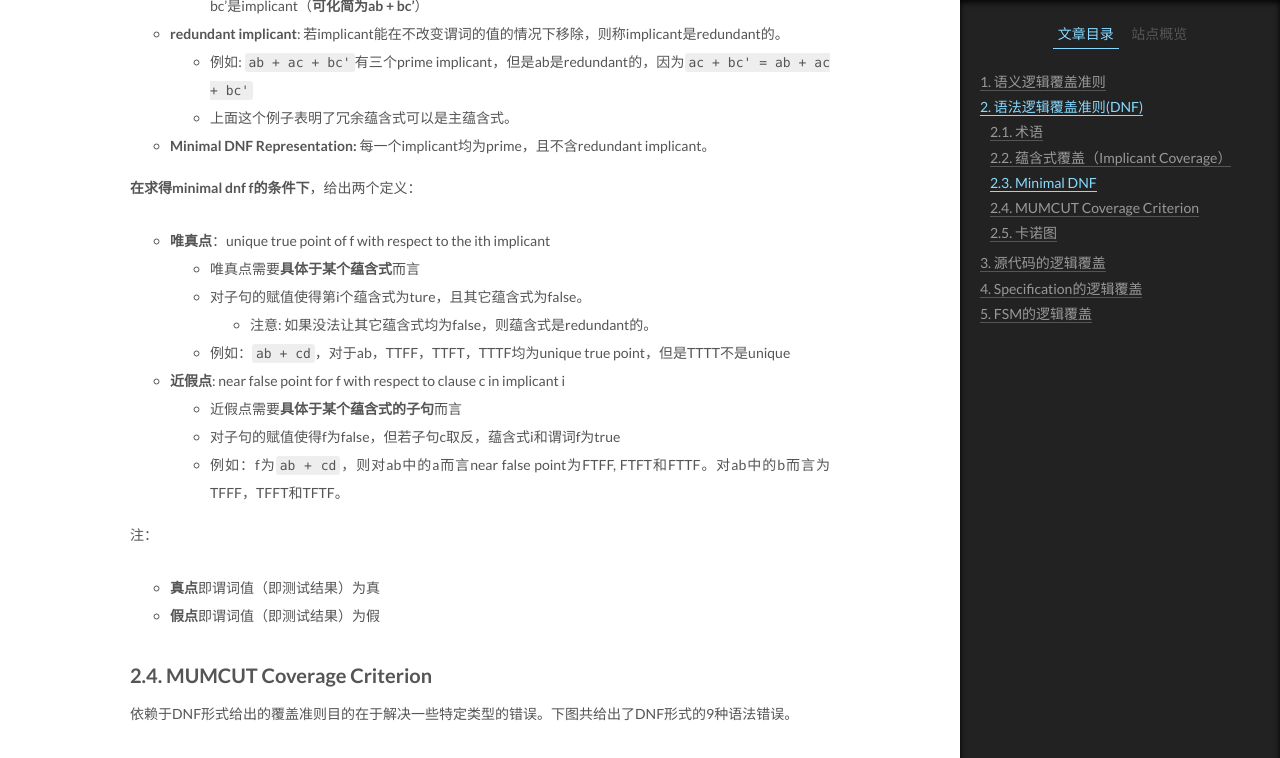
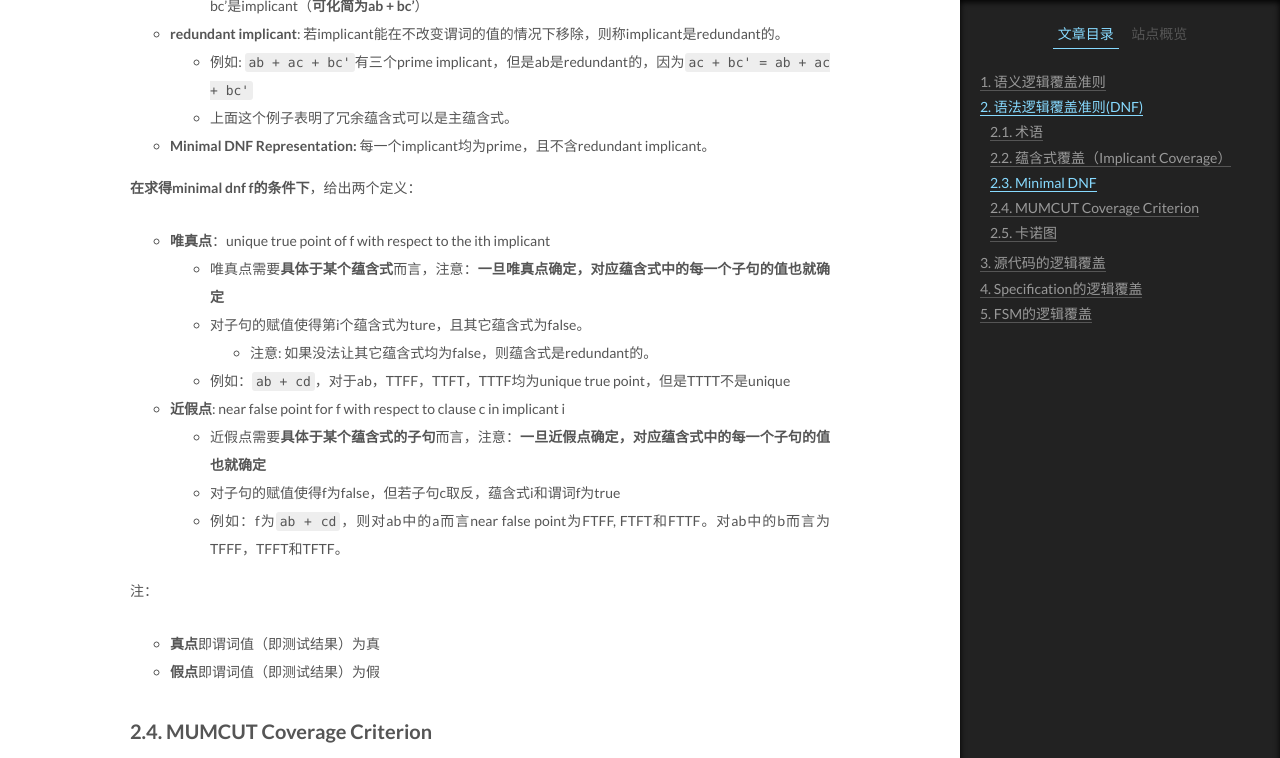
Before and after one commit to Willendless/willendless.github.io, a Jekyll site: the page built from _posts/2021-4-25-软件测试（三）.md, in a window 1280 px wide and 1400 px high, scrolled down 5464 px. Shown: the top 758 px of the window. Built offline with Jekyll 4.4.1, drawn with Linux system fonts in a browser that asks for light colours; formulas are drawn with MathJax 3; comment, search, counter and statistics services are not loaded.

Commit message:
chore: update post

```diff
--- a/_posts/2021-4-25-软件测试（三）.md
+++ b/_posts/2021-4-25-软件测试（三）.md
@@ -175,12 +175,12 @@ $$p_c = p_{c=true} \oplus p_{c=false}$$
 **在求得minimal dnf f的条件下**，给出两个定义：
 
 + **唯真点**：unique true point of f with respect to the ith implicant
-  + 唯真点需要**具体于某个蕴含式**而言
+  + 唯真点需要**具体于某个蕴含式**而言，注意：**一旦唯真点确定，对应蕴含式中的每一个子句的值也就确定**
   + 对子句的赋值使得第i个蕴含式为ture，且其它蕴含式为false。
     + 注意: 如果没法让其它蕴含式均为false，则蕴含式是redundant的。
   + 例如：`ab + cd`，对于ab，TTFF，TTFT，TTTF均为unique true point，但是TTTT不是unique
 + **近假点**: near false point for f with respect to clause c in implicant i
-  + 近假点需要**具体于某个蕴含式的子句**而言
+  + 近假点需要**具体于某个蕴含式的子句**而言，注意：**一旦近假点确定，对应蕴含式中的每一个子句的值也就确定**
   + 对子句的赋值使得f为false，但若子句c取反，蕴含式i和谓词f为true
   + 例如：f为`ab + cd`，则对ab中的a而言near false point为FTFF, FTFT和FTTF。对ab中的b而言为TFFF，TFFT和TFTF。
 
```
Also changed, not shown: _posts/2021-5-28-软件测试（四）.md (+1 -1 lines).
